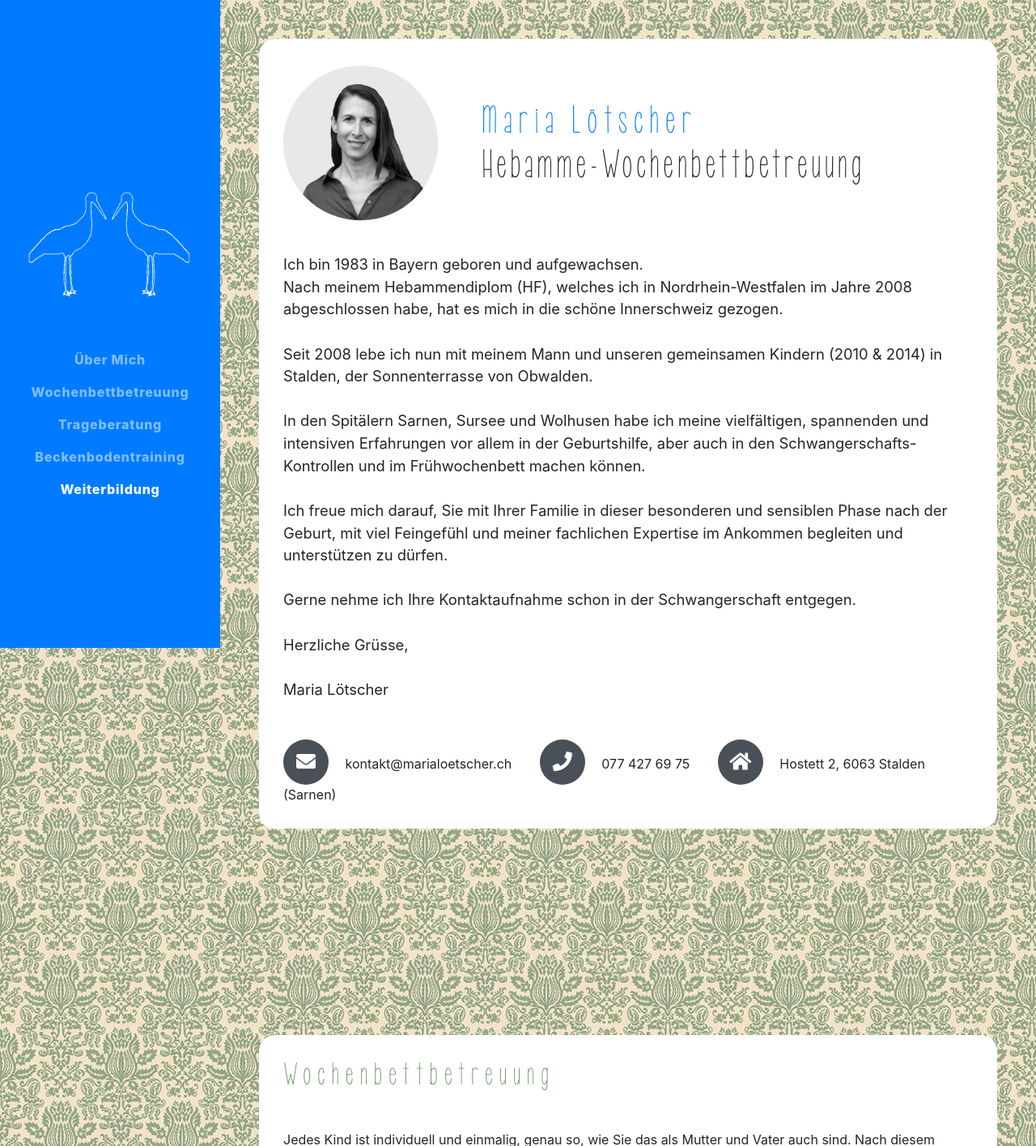
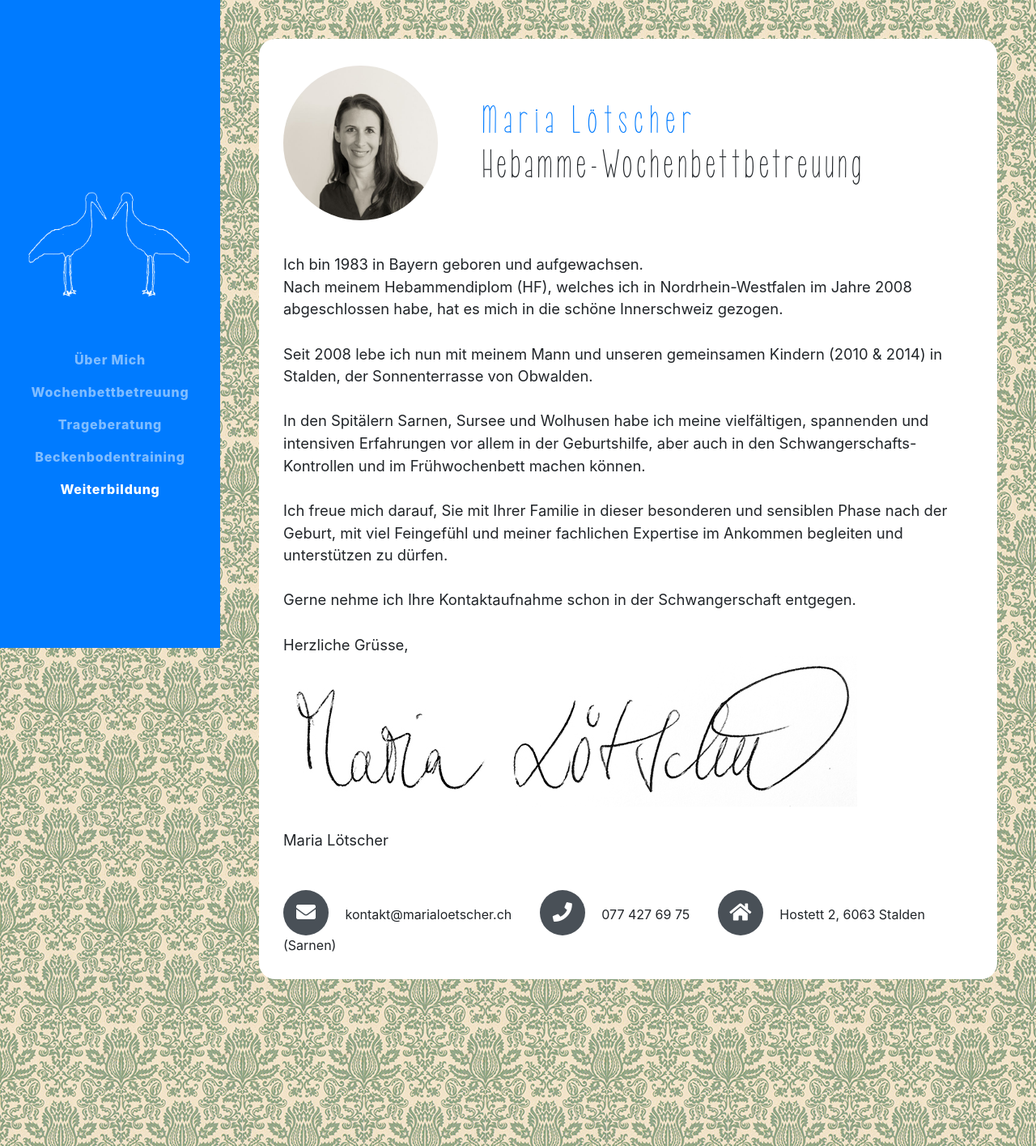
Before and after one commit to simplywing/portfolio-maria-loetscher, a website with bundled scripts: page index.html in a window 1280 px wide. Shown: the top 1415 px of the page at 81% size. Built offline with nearby package versions, Linux system fonts and the light colour scheme; a web font is replaced by a local one.

Commit message:
Unterschrift und neues Bild

```diff
--- a/index.html
+++ b/index.html
@@ -65,7 +65,7 @@
             <div class="w-100">
               <div class="row" style="padding: 0 0 30px 0;">
                 <div class="col-sm-3 align-self-center">
-                  <img class="img-fluid rounded-circle mx-auto mb-2" src="img/maria2.jpg" alt="Maria Lötscher" width="250px" height="250px">
+                  <img class="img-fluid rounded-circle mx-auto mb-2" src="img/maria_portrait_512.jpg" alt="Maria Lötscher" width="250px" height="250px">
 
                 </div>
                 <div class="col-sm-9 align-self-center" style="padding: 48px 0 0 40px;">
@@ -89,6 +89,8 @@
                     <br>Gerne nehme ich Ihre Kontaktaufnahme schon in der Schwangerschaft entgegen.
                     <br>
                     <br>Herzliche Grüsse,
+                    <br>
+                    <img src="img/Maria_Unterschrift.jpg" alt="Unterschrift Maria Lötscher">
                     <br>
                     <br>Maria Lötscher
                 </p>
```
Also changed, not shown: img/Maria_Unterschrift.jpg (added), img/maria_portrait_512.jpg (added), 1 other file.
